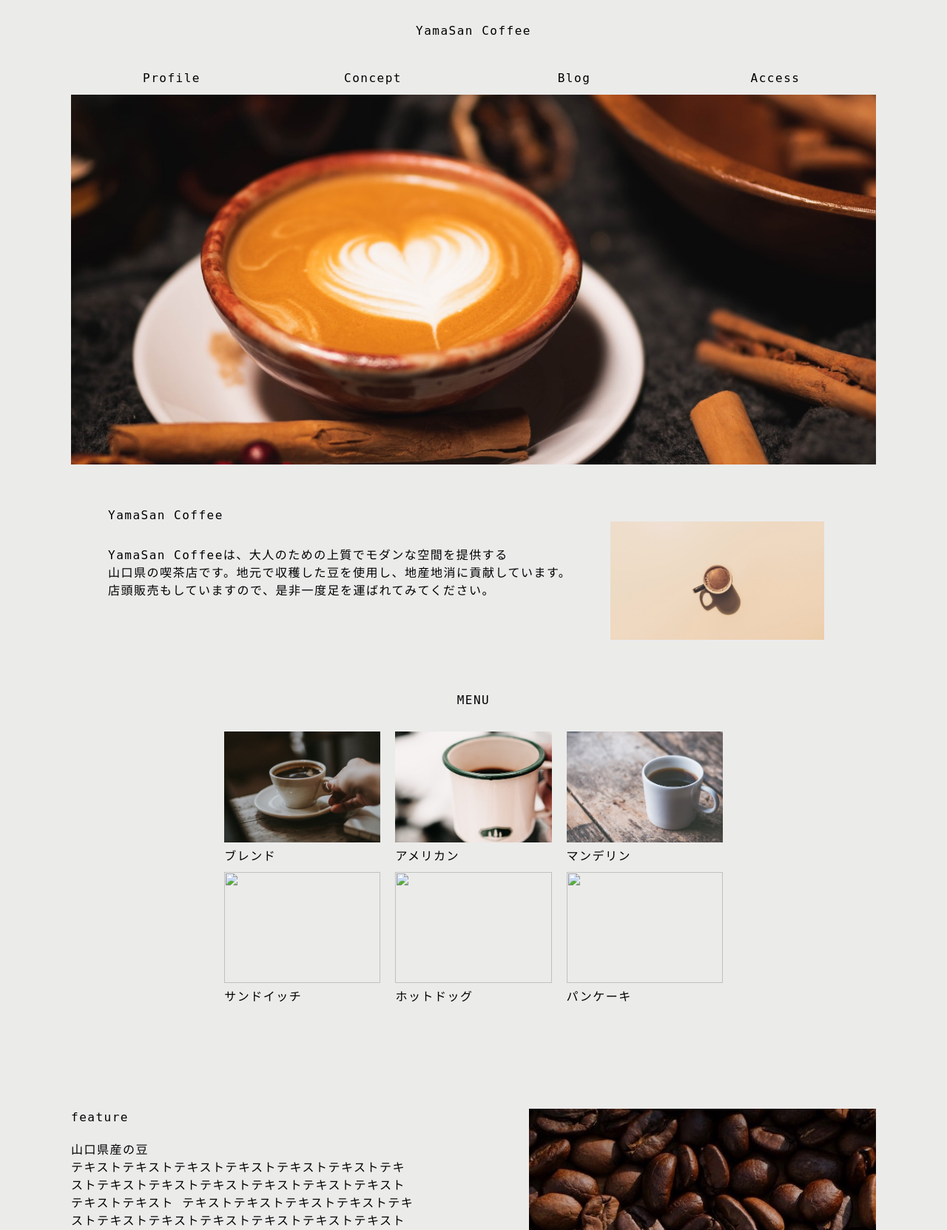
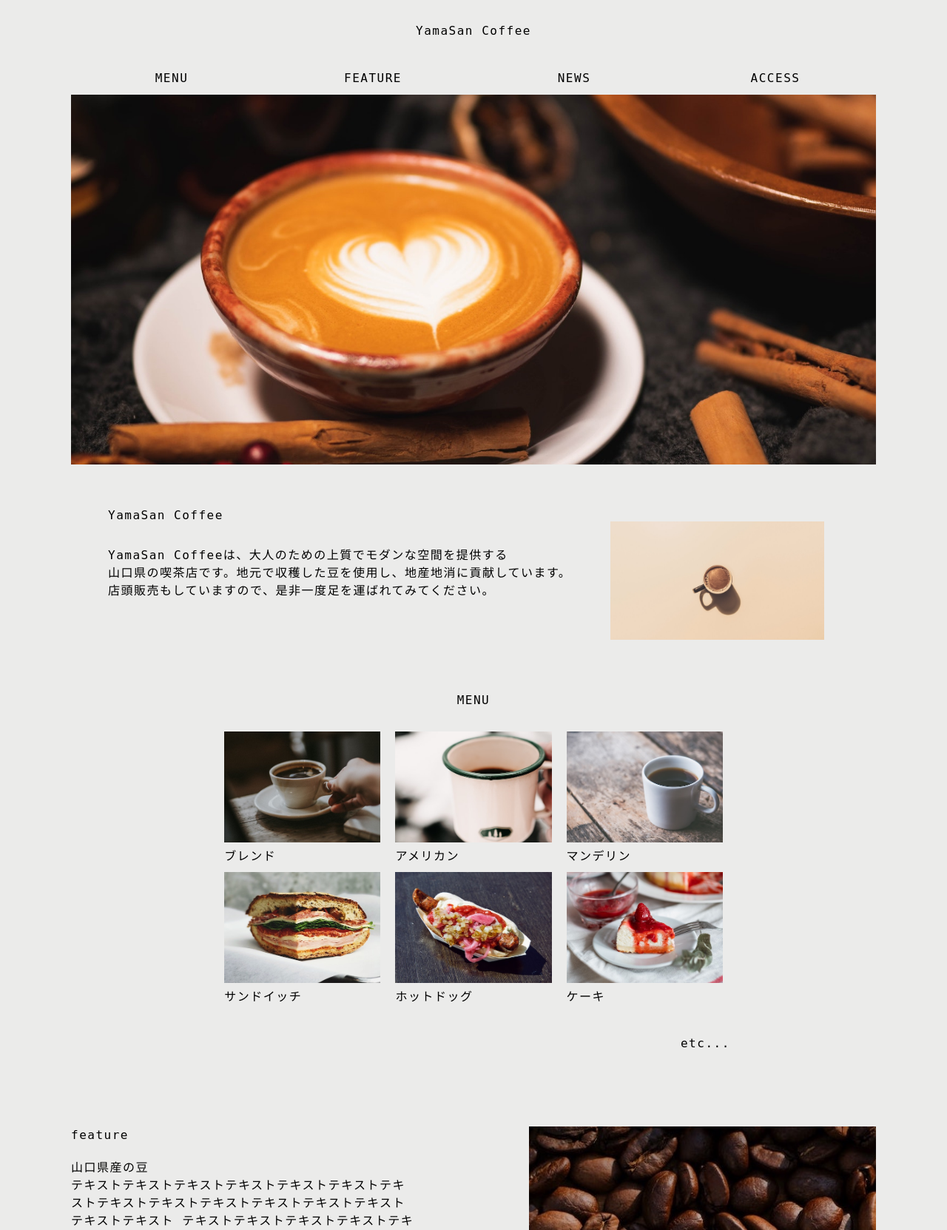
Before and after one commit to Kosuke78/cafe_kakuu, a PHP site: page / in a window 1280 px wide. Shown: the top 1663 px of the page at 74% size. Run offline with PHP 8.4, Linux system fonts and the light colour scheme.

Commit message:
半分完成

```diff
--- a/css/style.css
+++ b/css/style.css
@@ -139,6 +139,11 @@ main {
     height: 150px;
     object-fit: cover;
 }
+.etc {
+    margin: 0 auto;
+    width: 75%;
+    text-align: right;
+}
 
 .feature {
     display: flex;
--- a/index.html
+++ b/index.html
@@ -15,10 +15,10 @@
             <h1 class="header-logo">YamaSan Coffee</h1>
             <nav class="gnav">
                 <ul class="nav-list">
-                    <li class="nav-item"><p class="nav-item-des">Profile<a href="#profile"></a></p></li>
-                    <li class="nav-item"><p class="nav-item-des">Concept<a href="#concept"></a></p></li>
-                    <li class="nav-item"><p class="nav-item-des">Blog<a href="#blog"></a></p></li>
-                    <li class="nav-item"><p class="nav-item-des">Access<a href="#access"></a></p></li>
+                    <li class="nav-item"><p class="nav-item-des">MENU<a href="#menu"></a></p></li>
+                    <li class="nav-item"><p class="nav-item-des">FEATURE<a href="#feature"></a></p></li>
+                    <li class="nav-item"><p class="nav-item-des">NEWS<a href="#news"></a></p></li>
+                    <li class="nav-item"><p class="nav-item-des">ACCESS<a href="#access"></a></p></li>
                 </ul>
             </nav>
         </div>
@@ -54,18 +54,19 @@
                     <p class="menudes">マンデリン</p>
                 </div>
                 <div class="menu-item">
-                    <img src="" alt="" class="menu-img">
+                    <img src="./img/menu_4.jpg" alt="サンドイッチ" class="menu-img">
                     <p class="menudes">サンドイッチ</p>
                 </div>
                 <div class="menu-item">
-                    <img src="" alt="" class="menu-img">
+                    <img src="./img/menu_5.jpg" alt="ホットドッグ" class="menu-img">
                     <p class="menudes">ホットドッグ</p>
                 </div>
                 <div class="menu-item">
-                    <img src="" alt="" class="menu-img">
-                    <p class="menudes">パンケーキ</p>
+                    <img src="./img/menu_6.jpg" alt="苺のケーキ" class="menu-img">
+                    <p class="menudes">ケーキ</p>
                 </div>
             </div>
+            <p class="etc">etc...</p>
         </div>
         <div class="feature">
             <div class="feature-des">
```
Also changed, not shown: img/menu_4.jpg (added), img/menu_5.jpg (added), img/menu_6.jpg (added).
